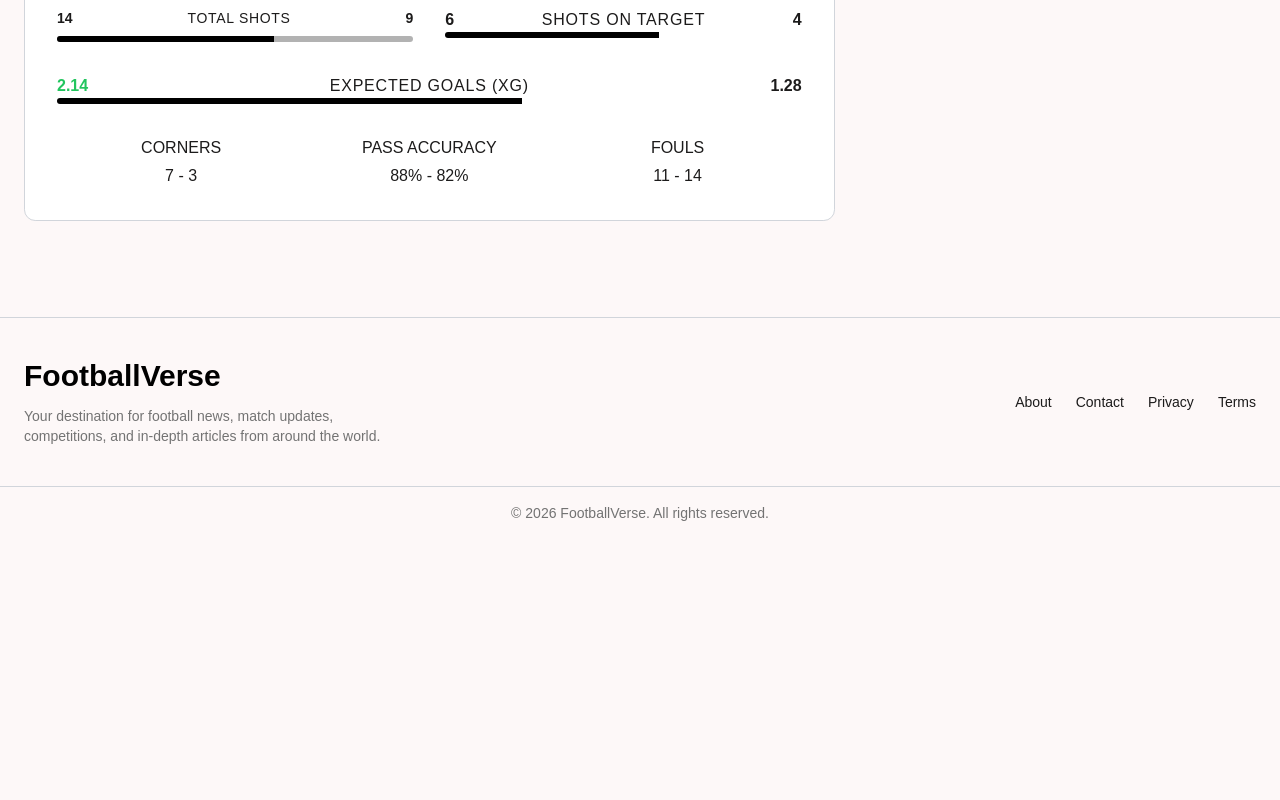
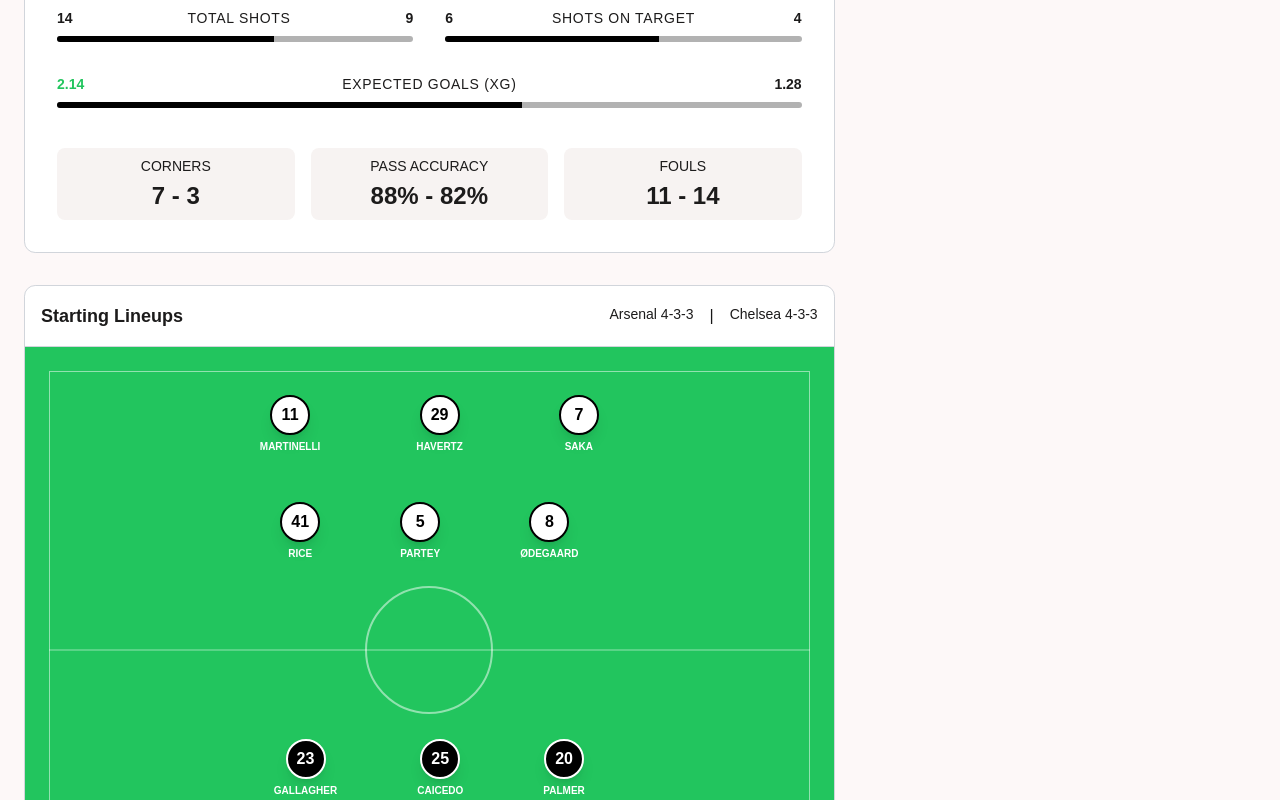
Before and after one commit to shamim-reja23/FootballVerse, a React (Vite) app in the folder frontend/: page /matches/matchdetails in a window 1280 px wide. Shown: the part 580-1380 px from the top of the page. Before the commit the page ends 1119 px from the top, so only its background shows below. Built offline with nearby package versions, Linux system fonts and the light colour scheme.

Commit message:
added lineup -- pending

```diff
--- a/frontend/src/pages/MatchDetails.jsx
+++ b/frontend/src/pages/MatchDetails.jsx
@@ -141,89 +141,216 @@ const MatchDetails = () => {
                                         >Total Shots</span>
                                         <span className="text-sm font-bold">9</span>
                                     </div>
-                                <div
-                                    className="flex h-1.5 w-full bg-primary/30 rounded-full overflow-hidden"
-                                >
+                                    <div className="flex h-1.5 w-full bg-primary/30 rounded-full overflow-hidden">
                                         <div className="h-full bg-primary w-[61%]" ></div>
-                                    <div
-                                    className="h-full bg-outline-variant w-[39%]"
-
-                                    ></div>
+                                        <div className="h-full w-[39%]"></div>
                                     </div>
                                 </div>
                                 <div>
-                                <div className="flex justify-between items-center mb-stack-sm">
-                                    <span className="text-label-sm font-bold">6</span>
-                                    <span
-                                    className="text-stats-label text-on-surface-variant uppercase tracking-wider"
-                                    >Shots on Target</span>
-                                    <span className="text-label-sm font-bold">4</span>
+                                    <div className="flex justify-between items-center mb-2">
+                                        <span className="text-sm font-bold">6</span>
+                                        <span className="text-sm font-medium uppercase tracking-wider">Shots on Target</span>
+                                        <span className="text-sm font-bold">4</span>
                                     </div>
-                                <div
-                                    className="flex h-1.5 w-full bg-surface-container rounded-full overflow-hidden"
-                                >
+                                    <div className="flex h-1.5 w-full bg-primary/30 rounded-full overflow-hidden">
                                         <div className="h-full bg-primary w-[60%]" ></div>
-                                    <div
-                                    className="h-full bg-outline-variant w-[40%]"
-
-                                    ></div>
+                                        <div className="h-full w-[40%]"></div>
                                     </div>
                                 </div>
                             </div>
                             <div>
-                                <div className="flex justify-between items-center mb-stack-sm">
-                                <span className="text-label-sm font-bold text-[#22C55E]"
-                                    >2.14</span>
-                                <span
-                                    className="text-stats-label text-on-surface-variant uppercase tracking-wider"
-                                    >Expected Goals (xG)</span                                >
-                                <span className="text-label-sm font-bold">1.28</span>
+                                <div className="flex justify-between items-center mb-2">
+                                    <span className="text-sm font-bold text-live">2.14</span>
+                                    <span className="text-sm font-medium uppercase tracking-wider">Expected Goals (xG)</span>
+                                    <span className="text-sm font-bold">1.28</span>
                                     </div>
-                                <div
-                                className="flex h-1.5 w-full bg-surface-container rounded-full overflow-hidden"
-                                >
+                                <div className="flex h-1.5 w-full bg-primary/30 rounded-full overflow-hidden">
                                     <div className="h-full bg-primary w-[62.5%]" ></div>
-                                <div
-                                    className="h-full bg-outline-variant w-[37.2%]"
-
-                                ></div>
+                                    <div className="h-full w-[37.2%]"></div>
                                 </div>
                             </div>
-                            <div
-                                className="grid grid-cols-1 md:grid-cols-3 gap-stack-lg pt-stack-sm"
-                            >
-                                <div
-                                className="text-center py-stack-sm bg-surface-container-low rounded-lg"
-                                >
-                                <p
-                                    className="text-stats-label text-on-surface-variant uppercase mb-1"
-                                >
+                            <div className="grid grid-cols-1 md:grid-cols-3 gap-4 pt-2">
+                                <div className="text-center py-2 bg-card rounded-lg">
+                                    <p className="text-sm font-medium uppercase mb-1">
                                         Corners
                                     </p>
-                                <p className="text-headline-md">7 - 3</p>
+                                    <p className="text-heading font-extrabold text-2xl">7 - 3</p>
                                 </div>
-                                <div
-                                className="text-center py-stack-sm bg-surface-container-low rounded-lg"
-                                >
-                                <p
-                                    className="text-stats-label text-on-surface-variant uppercase mb-1"
-                                >
+                                <div className="text-center py-2 bg-card rounded-lg">
+                                    <p className="text-sm font-medium uppercase mb-1">
                                         Pass Accuracy
                                     </p>
-                                <p className="text-headline-md">88% - 82%</p>
+                                    <p className="text-heading font-extrabold text-2xl">88% - 82%</p>
                                 </div>
-                                <div
-                                className="text-center py-stack-sm bg-surface-container-low rounded-lg"
-                                >
-                                <p
-                                    className="text-stats-label text-on-surface-variant uppercase mb-1"
-                                >
+                                <div className="text-center py-2 bg-card rounded-lg">
+                                    <p className="text-sm font-medium uppercase mb-1">
                                         Fouls
                                     </p>
-                                <p className="text-headline-md">11 - 14</p>
+                                    <p className="text-heading font-extrabold text-2xl">11 - 14</p>
                                 </div>
                             </div>
                         </div>
+                    </div>
+                    <div className="bg-white border rounded-xl overflow-hidden">
+                        <div className="p-4 border-b flex justify-between items-center">
+                            <h2 className="font-heading text-lg font-bold">
+                                Starting Lineups
+                            </h2>
+                            <div className="flex gap-4">
+                                <span className="text-sm font-medium">Arsenal 4-3-3</span>
+                                <span className="text-accent-foreground">|</span>
+                                <span className="text-sm font-medium">Chelsea 4-3-3</span>
+                            </div>
+                        </div>
+                        <div class="relative aspect-4/3 w-full bg-[linear-gradient(180deg,#22c55e_0%,#22c55e_100%)] p-6 overflow-hidden">
+                            <div className="absolute inset-6 border border-white/50 pointer-events-none"></div>
+                            <div className="absolute top-1/2 left-6 right-6 h-px bg-white/50 -translate-y-1/2"></div>
+                        <div className="absolute top-1/2 left-1/2 -translate-x-1/2 -translate-y-1/2 w-32 h-32 border-2 border-white/50 rounded-full"
+                        ></div>
+
+                        <div
+                            class="absolute inset-0 flex flex-col justify-start pt-12 items-center gap-y-12"
+                        >
+
+                            <div class="flex justify-center gap-16 md:gap-24">
+                            <div class="flex flex-col items-center">
+                                <div
+                                class="w-10 h-10 bg-white rounded-full flex items-center justify-center border-2 border-primary text-primary font-bold text-label-sm mb-1 shadow-lg"
+                                >
+                                11
+                                </div>
+                                <span class="text-white text-[10px] font-bold uppercase"
+                                >Martinelli</span
+                                >
+                            </div>
+                            <div class="flex flex-col items-center">
+                                <div
+                                class="w-10 h-10 bg-white rounded-full flex items-center justify-center border-2 border-primary text-primary font-bold text-label-sm mb-1 shadow-lg"
+                                >
+                                29
+                                </div>
+                                <span class="text-white text-[10px] font-bold uppercase"
+                                >Havertz</span
+                                >
+                            </div>
+                            <div class="flex flex-col items-center">
+                                <div
+                                class="w-10 h-10 bg-white rounded-full flex items-center justify-center border-2 border-primary text-primary font-bold text-label-sm mb-1 shadow-lg"
+                                >
+                                7
+                                </div>
+                                <span class="text-white text-[10px] font-bold uppercase"
+                                >Saka</span
+                                >
+                            </div>
+                            </div>
+
+                            <div class="flex justify-center gap-12 md:gap-20">
+                            <div class="flex flex-col items-center">
+                                <div
+                                class="w-10 h-10 bg-white rounded-full flex items-center justify-center border-2 border-primary text-primary font-bold text-label-sm mb-1 shadow-lg"
+                                >
+                                41
+                                </div>
+                                <span class="text-white text-[10px] font-bold uppercase"
+                                >Rice</span
+                                >
+                            </div>
+                            <div class="flex flex-col items-center">
+                                <div
+                                class="w-10 h-10 bg-white rounded-full flex items-center justify-center border-2 border-primary text-primary font-bold text-label-sm mb-1 shadow-lg"
+                                >
+                                5
+                                </div>
+                                <span class="text-white text-[10px] font-bold uppercase"
+                                >Partey</span
+                                >
+                            </div>
+                            <div class="flex flex-col items-center">
+                                <div
+                                class="w-10 h-10 bg-white rounded-full flex items-center justify-center border-2 border-primary text-primary font-bold text-label-sm mb-1 shadow-lg"
+                                >
+                                8
+                                </div>
+                                <span class="text-white text-[10px] font-bold uppercase"
+                                >Ødegaard</span
+                                >
+                            </div>
+                            </div>
+                        </div>
+
+                        <div
+                            class="absolute inset-0 flex flex-col justify-end pb-12 items-center gap-y-12"
+                        >
+
+                            <div class="flex justify-center gap-12 md:gap-20">
+                            <div class="flex flex-col items-center">
+                                <div
+                                class="w-10 h-10 bg-primary rounded-full flex items-center justify-center border-2 border-white text-white font-bold text-label-sm mb-1 shadow-lg"
+                                >
+                                23
+                                </div>
+                                <span class="text-white text-[10px] font-bold uppercase"
+                                >Gallagher</span
+                                >
+                            </div>
+                            <div class="flex flex-col items-center">
+                                <div
+                                class="w-10 h-10 bg-primary rounded-full flex items-center justify-center border-2 border-white text-white font-bold text-label-sm mb-1 shadow-lg"
+                                >
+                                25
+                                </div>
+                                <span class="text-white text-[10px] font-bold uppercase"
+                                >Caicedo</span
+                                >
+                            </div>
+                            <div class="flex flex-col items-center">
+                                <div
+                                class="w-10 h-10 bg-primary rounded-full flex items-center justify-center border-2 border-white text-white font-bold text-label-sm mb-1 shadow-lg"
+                                >
+                                20
+                                </div>
+                                <span class="text-white text-[10px] font-bold uppercase"
+                                >Palmer</span
+                                >
+                            </div>
+                            </div>
+
+                            <div class="flex justify-center gap-16 md:gap-24">
+                            <div class="flex flex-col items-center">
+                                <div
+                                class="w-10 h-10 bg-primary rounded-full flex items-center justify-center border-2 border-white text-white font-bold text-label-sm mb-1 shadow-lg"
+                                >
+                                10
+                                </div>
+                                <span class="text-white text-[10px] font-bold uppercase"
+                                >Mudryk</span
+                                >
+                            </div>
+                            <div class="flex flex-col items-center">
+                                <div
+                                class="w-10 h-10 bg-primary rounded-full flex items-center justify-center border-2 border-white text-white font-bold text-label-sm mb-1 shadow-lg"
+                                >
+                                15
+                                </div>
+                                <span class="text-white text-[10px] font-bold uppercase"
+                                >Jackson</span
+                                >
+                            </div>
+                            <div class="flex flex-col items-center">
+                                <div
+                                class="w-10 h-10 bg-primary rounded-full flex items-center justify-center border-2 border-white text-white font-bold text-label-sm mb-1 shadow-lg"
+                                >
+                                11
+                                </div>
+                                <span class="text-white text-[10px] font-bold uppercase"
+                                >Madueke</span
+                                >
+                            </div>
+                            </div>
+                        </div>
+                        </div>
+
                     </div>
                 </div>
             </div>
```
Lines whose indentation alone changed are shown as unchanged.
